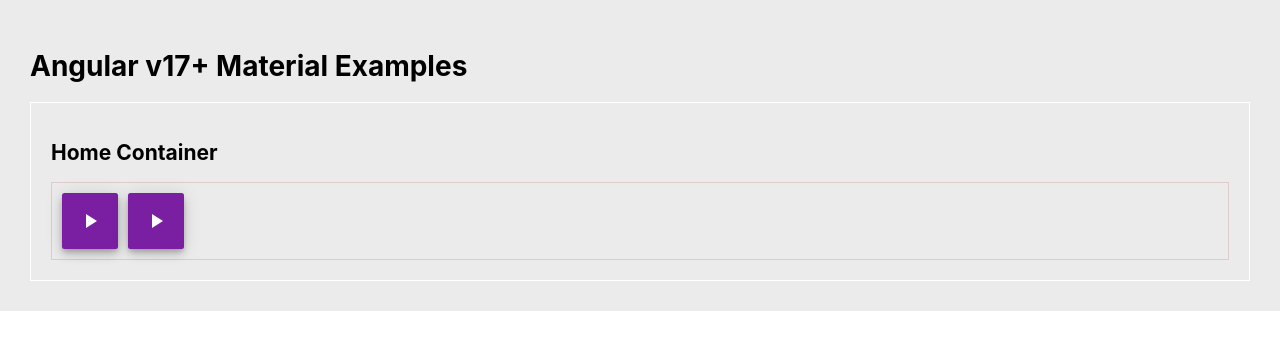
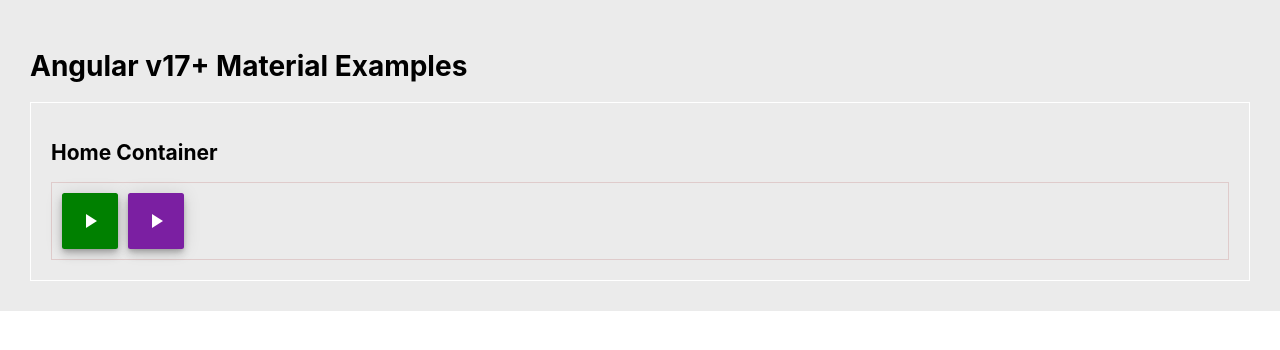
Before and after one commit to webia1/Angular-v17-Material-Experiments, an Angular app: page / in a window 1280 px wide. Shown: the top 350 px of the page. Built offline with nearby package versions, Linux system fonts and the light colour scheme.

Commit message:
Add MaterialColorVariants Type

```diff
--- /dev/null
+++ b/src/app/app.types.ts
@@ -0,0 +1,5 @@
+export enum MaterialColorVariants {
+  primary = 'primary',
+  accent = 'accent',
+  warn = 'warn',
+}
--- a/src/app/routed/home/home.component.html
+++ b/src/app/routed/home/home.component.html
@@ -3,11 +3,12 @@
     <div class="buttons-container">
         <app-icon-button
         tooltip = "Re-used Component"
+        [color] = "matBtnColors.primary"
         ></app-icon-button>
         <button
         mat-fab
         matTooltip = "Directly Embedded"
-        color = "primary"
+        [color] = "matBtnColors.primary"
         class="second-mat-fab-btn"
         >
         <mat-icon>play_arrow</mat-icon>
--- a/src/app/routed/home/home.component.ts
+++ b/src/app/routed/home/home.component.ts
@@ -1,8 +1,11 @@
 import { Component } from '@angular/core';
+import { MaterialColorVariants } from '@app/types';
 
 @Component({
   selector: 'app-home',
   templateUrl: './home.component.html',
   styleUrl: './home.component.scss',
 })
-export class HomeComponent {}
+export class HomeComponent {
+  matBtnColors = MaterialColorVariants;
+}
--- a/src/app/shared/ui/atoms/buttons/icon-button.component.html
+++ b/src/app/shared/ui/atoms/buttons/icon-button.component.html
@@ -5,6 +5,10 @@
 [attr.aria-label]="ariaLabel"
 [attr.type]="buttonType"
 [class]="baseStyleClass"
+[ngClass]="{
+    primary: color === 'primary'
+}"
+[disabled]="false"
 >
 <mat-icon>{{ icon }}</mat-icon>
 </button>
--- a/src/app/shared/ui/atoms/buttons/icon-button.component.scss
+++ b/src/app/shared/ui/atoms/buttons/icon-button.component.scss
@@ -1,5 +1,10 @@
-@import "app-styles.scss";
+@import 'app-styles.scss';
 
 .global-material-btn {
   border-radius: $std-border-radius !important;
+
+  &.primary {
+    background-color: $primaryBgColor;
+    color: $primaryFgColor;
+  }
 }
--- a/src/app/shared/ui/atoms/buttons/icon-button.component.ts
+++ b/src/app/shared/ui/atoms/buttons/icon-button.component.ts
@@ -1,4 +1,5 @@
 import { Component, Input, OnInit, ViewEncapsulation } from '@angular/core';
+import { MaterialColorVariants } from '@app/types';
 
 @Component({
   selector: 'app-icon-button',
@@ -8,11 +9,12 @@
 })
 export class IconButtonComponent implements OnInit {
   @Input() tooltip = 'EMPTY';
-  @Input() color = 'primary';
+  @Input() color = MaterialColorVariants.primary;
   @Input() ariaLabel = 'EMPTY';
   @Input() buttonType = 'submit';
   @Input() overwritingClass = '';
   @Input() icon = 'play_arrow';
+  @Input() disabled = false;
 
   baseStyleClass = 'global-material-btn';
 
```
Also changed, not shown: tsconfig.json (+4 -4 lines).
